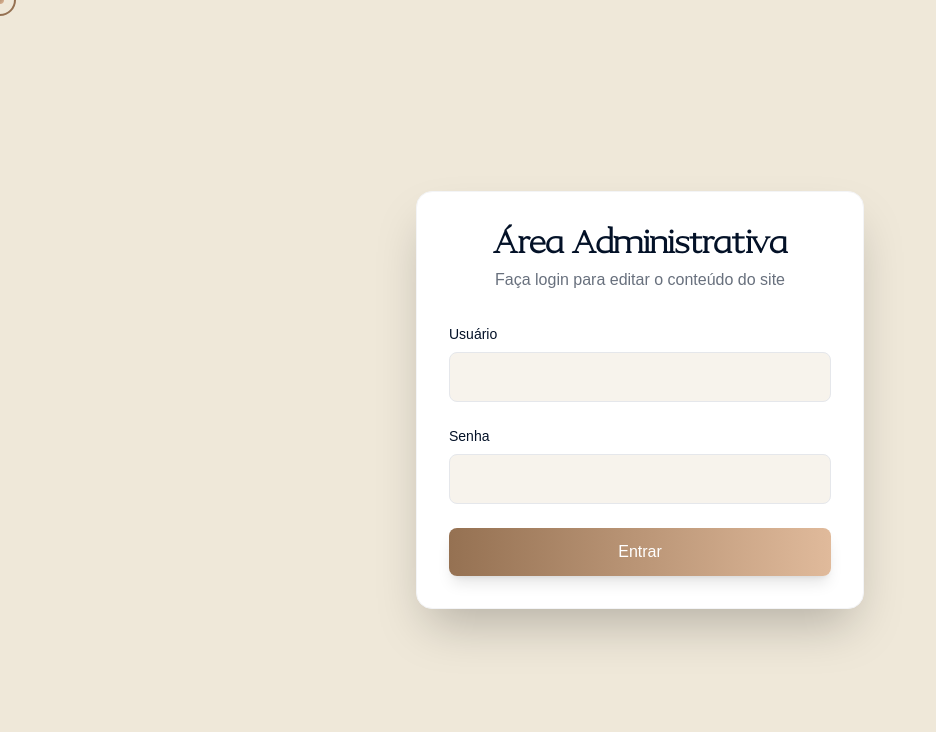
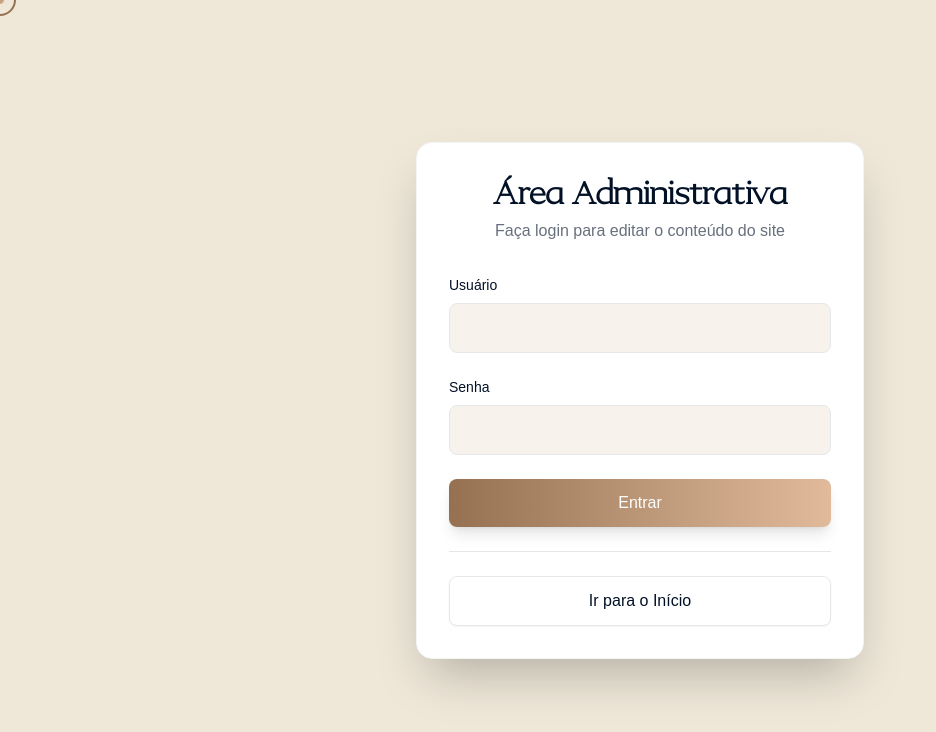
Before and after one commit to lucaskordi/lilianezajaczkoski, a Next.js app: page /adm in a window 1280 px wide. Shown: the top 732 px of the page, without its empty margins (0-936 px from the left). Built offline with nearby package versions, Linux system fonts and the light colour scheme.

Commit message:
Enhance: Implement authentication context and update AdminLogin component to utilize context for login functionality, improving state management and user experience.

```diff
--- a/app/adm/page.tsx
+++ b/app/adm/page.tsx
@@ -3,19 +3,21 @@
 import { useState, FormEvent } from 'react'
 import { useRouter } from 'next/navigation'
 import { motion } from 'framer-motion'
+import { useAuth } from '@/contexts/auth-context'
 
 export default function AdminLogin() {
   const [username, setUsername] = useState('')
   const [password, setPassword] = useState('')
   const [error, setError] = useState('')
   const router = useRouter()
+  const { login } = useAuth()
 
   const handleSubmit = (e: FormEvent) => {
     e.preventDefault()
     setError('')
 
     if (username === 'lilizaja' && password === 'sitelilizaja2026') {
-      localStorage.setItem('admin_authenticated', 'true')
+      login()
       router.push('/')
     } else {
       setError('Usuário ou senha incorretos')
@@ -88,6 +90,17 @@ export default function AdminLogin() {
               Entrar
             </motion.button>
           </form>
+
+          <div className="mt-6 pt-6 border-t border-gray-200">
+            <motion.a
+              href="/"
+              className="block w-full px-6 py-3 bg-white border border-gray-200 text-[#031127] font-medium rounded-lg shadow-sm hover:shadow-md transition-all duration-300 text-center"
+              whileHover={{ scale: 1.02, y: -2 }}
+              whileTap={{ scale: 0.98 }}
+            >
+              Ir para o Início
+            </motion.a>
+          </div>
         </div>
       </motion.div>
     </main>
--- a/contexts/auth-context.tsx
+++ b/contexts/auth-context.tsx
@@ -22,10 +22,12 @@ export function AuthProvider({ children }: { children: ReactNode }) {
   const router = useRouter()
 
   useEffect(() => {
-    const auth = localStorage.getItem('admin_authenticated')
-    if (auth === 'true') {
-      setIsAuthenticated(true)
+    const checkAuth = () => {
+      const auth = localStorage.getItem('admin_authenticated')
+      setIsAuthenticated(auth === 'true')
     }
+
+    checkAuth()
 
     const saved = localStorage.getItem('admin_pending_changes')
     if (saved) {
@@ -49,11 +51,30 @@ export function AuthProvider({ children }: { children: ReactNode }) {
         console.error('Error loading saved content:', e)
       }
     }
+
+    const handleStorageChange = (e: StorageEvent) => {
+      if (e.key === 'admin_authenticated') {
+        checkAuth()
+      }
+    }
+
+    const handleCustomStorageChange = () => {
+      checkAuth()
+    }
+
+    window.addEventListener('storage', handleStorageChange)
+    window.addEventListener('adminAuthChange', handleCustomStorageChange)
+
+    return () => {
+      window.removeEventListener('storage', handleStorageChange)
+      window.removeEventListener('adminAuthChange', handleCustomStorageChange)
+    }
   }, [])
 
   const login = () => {
     localStorage.setItem('admin_authenticated', 'true')
     setIsAuthenticated(true)
+    window.dispatchEvent(new Event('adminAuthChange'))
   }
 
   const logout = () => {
@@ -61,6 +82,7 @@ export function AuthProvider({ children }: { children: ReactNode }) {
     localStorage.removeItem('admin_pending_changes')
     setIsAuthenticated(false)
     setPendingChangesState({})
+    window.dispatchEvent(new Event('adminAuthChange'))
     router.push('/adm')
   }
 
```
